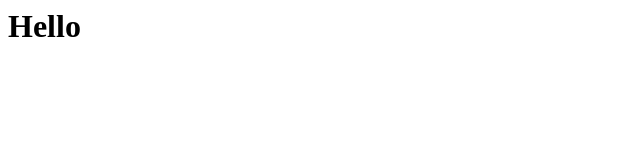
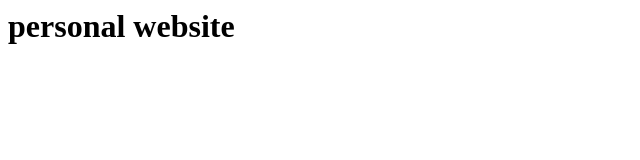
Before and after one commit to yasminhillis/yasmin, a plain HTML site: page index.html in a window 1280 px wide. Shown: the whole page, without its empty margins (0-640 px from the left). Drawn offline with Linux system fonts and the light colour scheme.

```diff
--- a/index.html
+++ b/index.html
@@ -1 +1 @@
-<h1> Hello </h1>
+<h1> personal website </h1>
```
